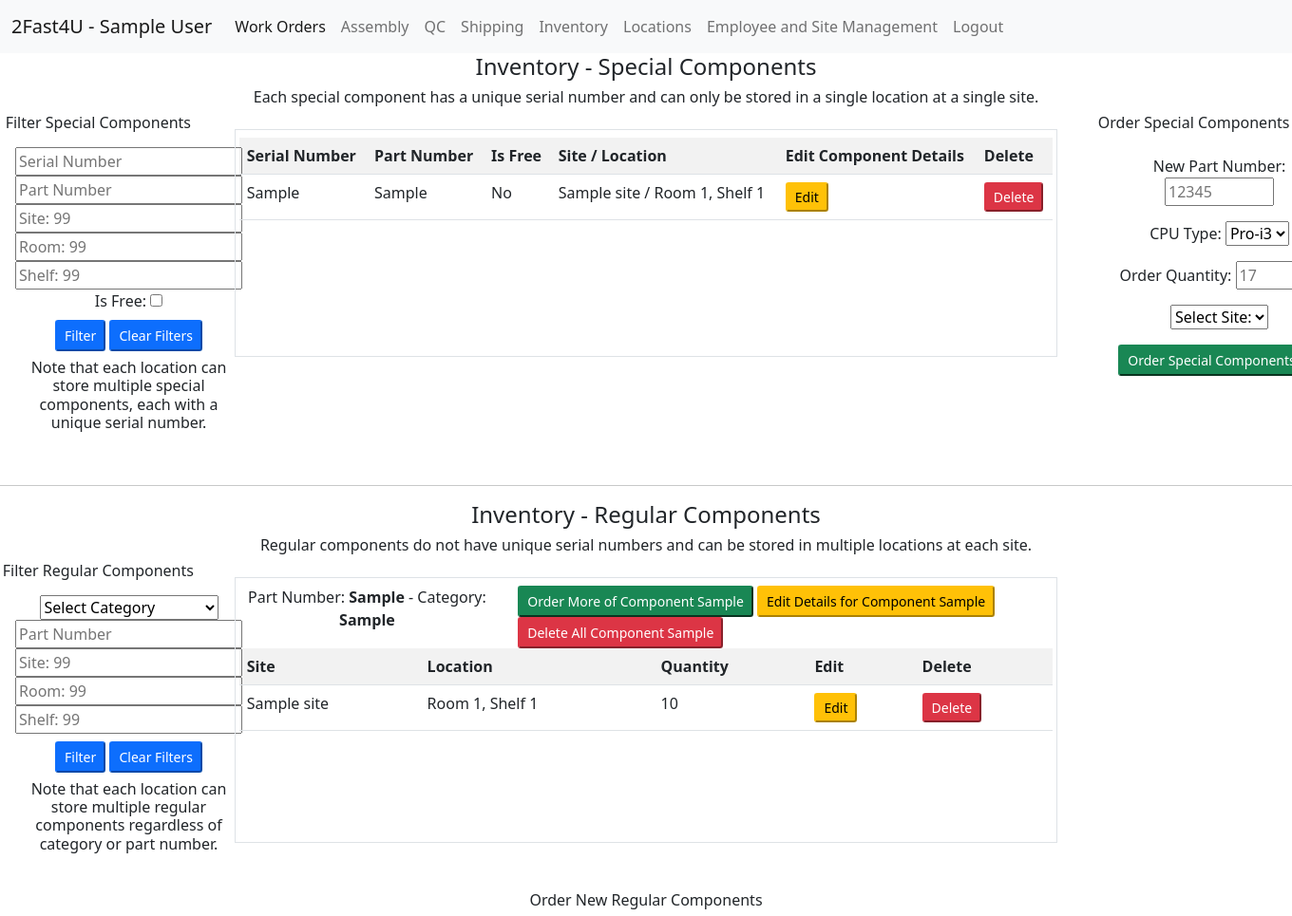
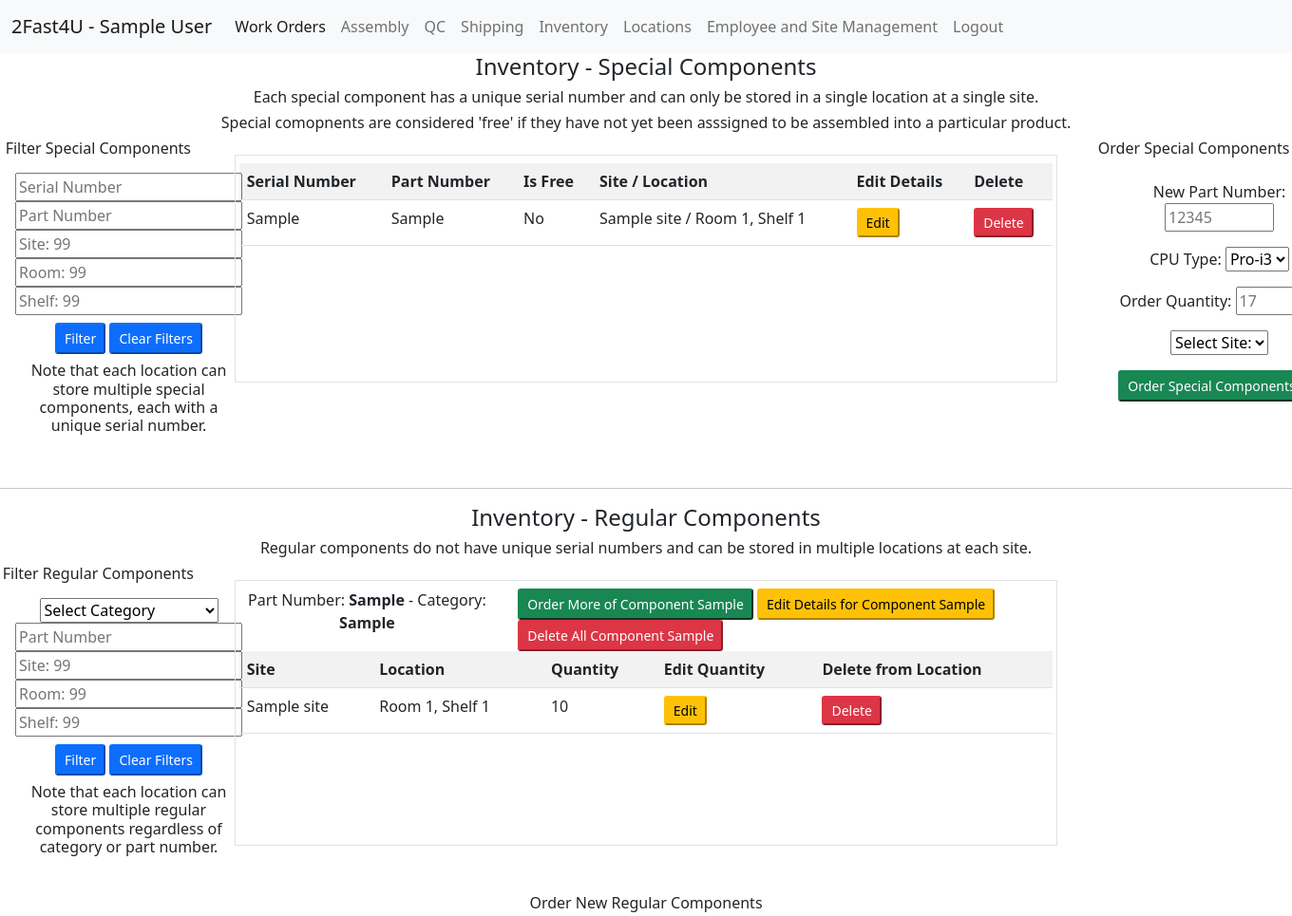
Before and after one commit to team-cs-cats/cimdb, a Flask app: template cim/templates/inventory.html in a window 1360 px wide; the page is wider, and only the part inside the window is pictured. Shown: the top 965 px of that part at 95% size. Run offline with Flask 2, Linux system fonts and the light colour scheme; the template is opened without the code that fills it: most values are stand-ins (such as "Sample title", 1, 10 or a date in 2020).

Commit message:
Update inventory.html

```diff
--- a/cim/templates/inventory.html
+++ b/cim/templates/inventory.html
@@ -13,6 +13,7 @@
 <div class="w-100">
 	<div class='text-center'><h4>Inventory - Special Components</h4></div>
 	<div class='text-center'><h6>Each special component has a unique serial number and can only be stored in a single location at a single site.</h6></div>
+	<div class='text-center'><h6>Special comopnents are considered 'free' if they have not yet been asssigned to be assembled into a particular product.</h6></div>
   <div class="row">
 
     <div class="col-2 text-center">
@@ -53,11 +54,6 @@
 				</div>
 			</div>
 
-			<div class="form-row text-center">
-				<label for="sc_is_free">Is Free: </label> <input type="checkbox" name="sc_is_free" id="sc_is_free">
-
-			</div>
-
 			<div class="inner-div">
 				<input type="button" class="btn-sm btn-primary" value="Filter" onclick=addData() >
 				<input type="button" class="btn-sm btn-primary" value="Clear Filters" onclick=clearFilters() >
@@ -82,7 +78,7 @@
 						<th>Part Number</th>
 						<th>Is Free</th>
 						<th>Site / Location</th>
-						<th>Edit Component Details</th>
+						<th>Edit Details</th>
 						<th>Delete</th>
 						</tr>
 						{% for special_component in special_components %}
@@ -251,8 +247,8 @@
 					<th>Site</th>
 					<th>Location</th>
 					<th>Quantity</th>
-					<th>Edit</th>
-					<th>Delete</th>
+					<th>Edit Quantity</th>
+					<th>Delete from Location</th>
 				</tr>
 				{% for location in regular_component.rc_locations %}
 				<tr>
```
